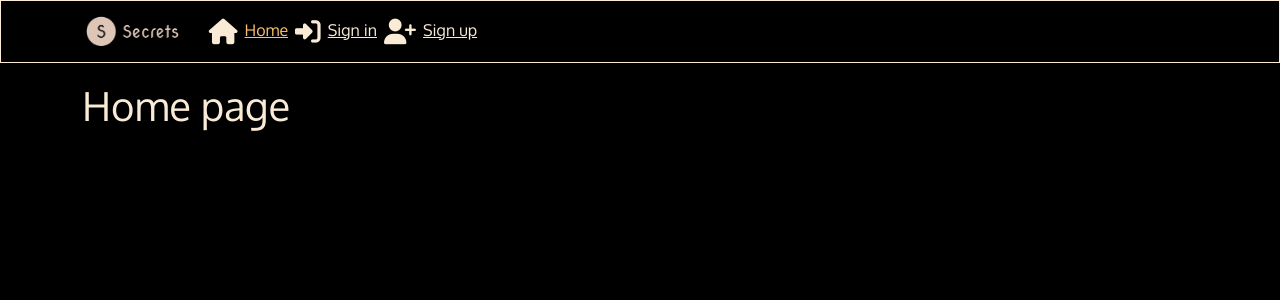
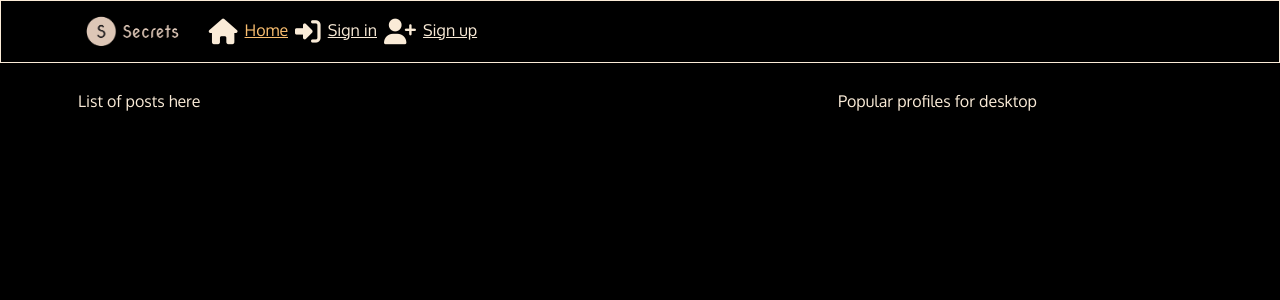
Before and after one commit to EfthymiaKakoulidou/secrets, a React (Create React App) app: page / in a window 1280 px wide. Shown: the top 300 px of the page. Built offline with nearby package versions, Linux system fonts and the light colour scheme; no server answers.

Commit message:
Add route for feed and hugs

```diff
--- a/src/App.js
+++ b/src/App.js
@@ -7,16 +7,23 @@ import SignUpForm from "./pages/auth/SignUpForm";
 import SignInForm from "./pages/auth/SignInForm";
 import PostCreateForm from "./pages/posts/PostCreateForm";
 import PostPage from "./pages/posts/PostPage";
+import PostsPage from "./pages/posts/PostsPage";
+import { useCurrentUser } from "./contexts/CurrentUserContext";
 
 
 function App() {
+  const currentUser = useCurrentUser();
+  const profile_id = currentUser?.profile_id || '';
+
   return (
 
         <div className={styles.App}>
           <NavBar />
           <Container className={styles.Main}>
             <Switch>
-              <Route exact path="/" render={() => <h1>Home page</h1>} />
+              <Route exact path="/" render= {() => ( <PostsPage message='No results are found.Adjust the search keyword' /> )}/>
+              <Route exact path="/feed" render= {() => ( <PostsPage message='No results are found.Adjust the search keyword' /> )}/>
+              <Route exact path="/hugs" render= {() => ( <PostsPage message='No results are found.Adjust the search keyword or hug somebody' filter={`hugs__owner__profile=${profile_id}&ordering=-hugs__created_at&`}/> )}/>
               <Route exact path="/signin" render={() => <SignInForm />} />
               <Route exact path="/signup" render={() => <SignUpForm />} />
               <Route exact path="/seecrets/create" render={() => <PostCreateForm />} />
--- a/src/pages/posts/PostsPage.js
+++ b/src/pages/posts/PostsPage.js
@@ -13,7 +13,6 @@ function PostsPage() {
   return (
     <Row className="h-100">
       <Col className="py-2 p-0 p-lg-2" lg={8}>
-        <p>Popular profiles mobile</p>
         <p>List of posts here</p>
       </Col>
       <Col md={4} className="d-none d-lg-block p-0 p-lg-2">
```
